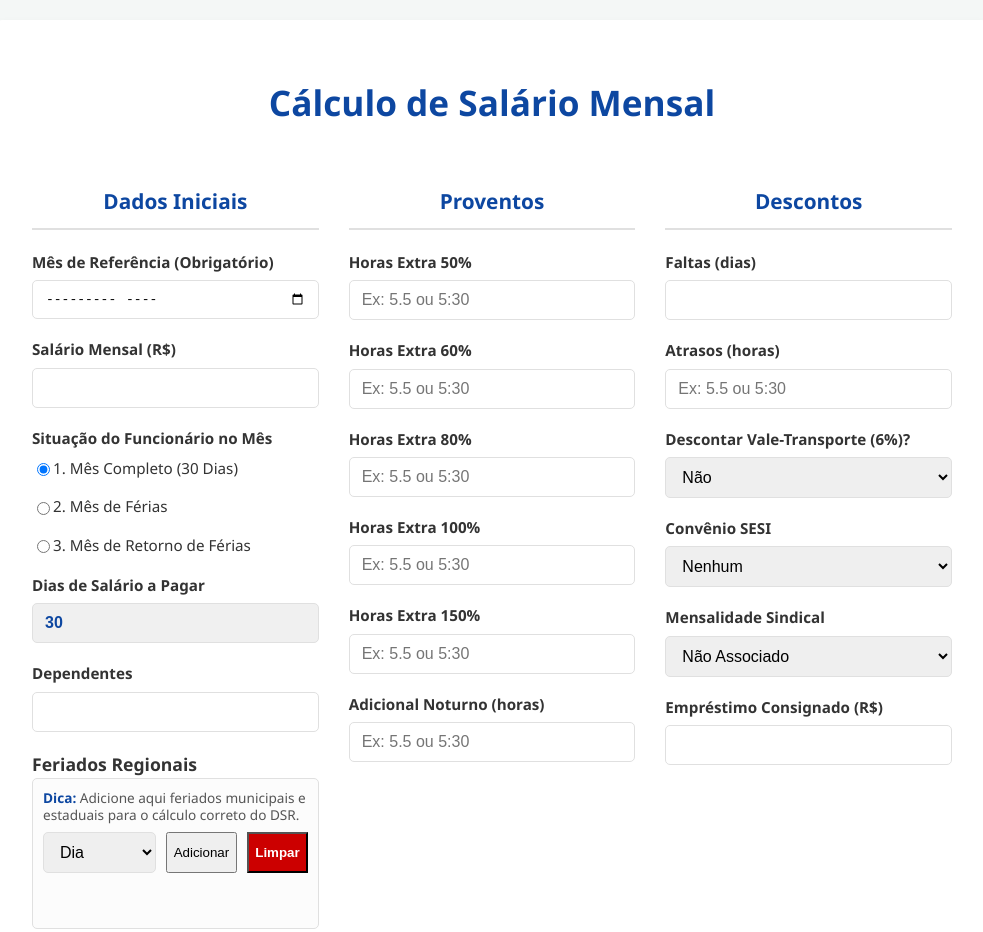
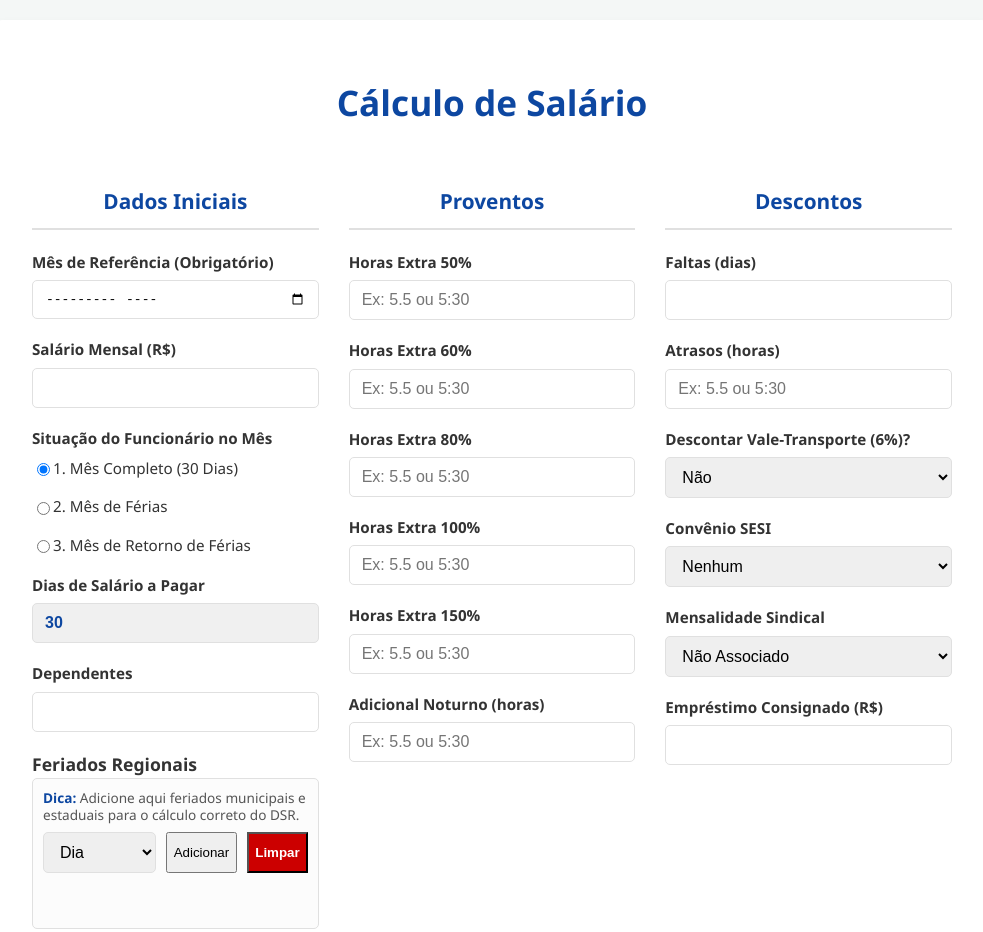
Before and after one commit to jbr284/Calculadora-de-salario, a plain HTML site: page index.html in a window 1280 px wide. Shown: the top 932 px of the page, without its empty margins (148-1131 px from the left). Drawn offline with Linux system fonts and the light colour scheme.

Commit message:
Update index.html

```diff
--- a/index.html
+++ b/index.html
@@ -11,7 +11,7 @@
 </head>
 <body>
   <div class="container">
-    <h1>Cálculo de Salário Mensal</h1>
+    <h1>Cálculo de Salário</h1>
 
     <div id="form-view">
         <form id="formulario">
```
